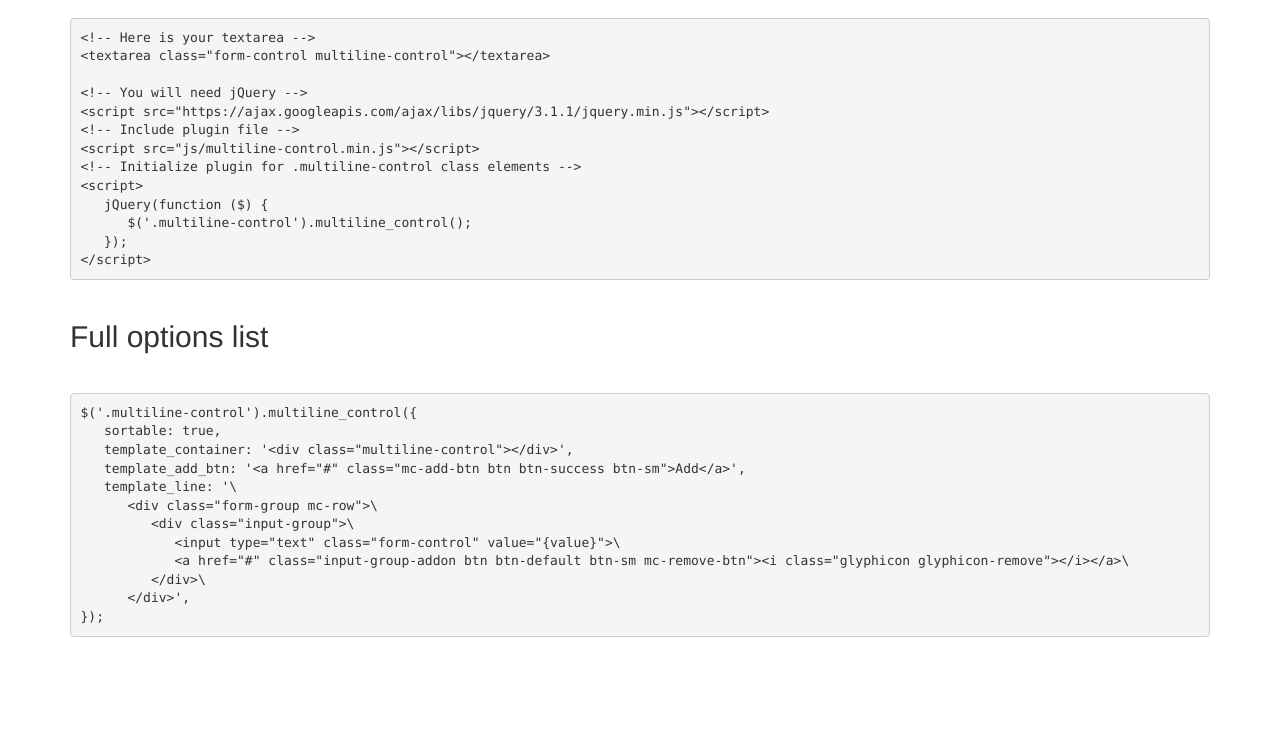
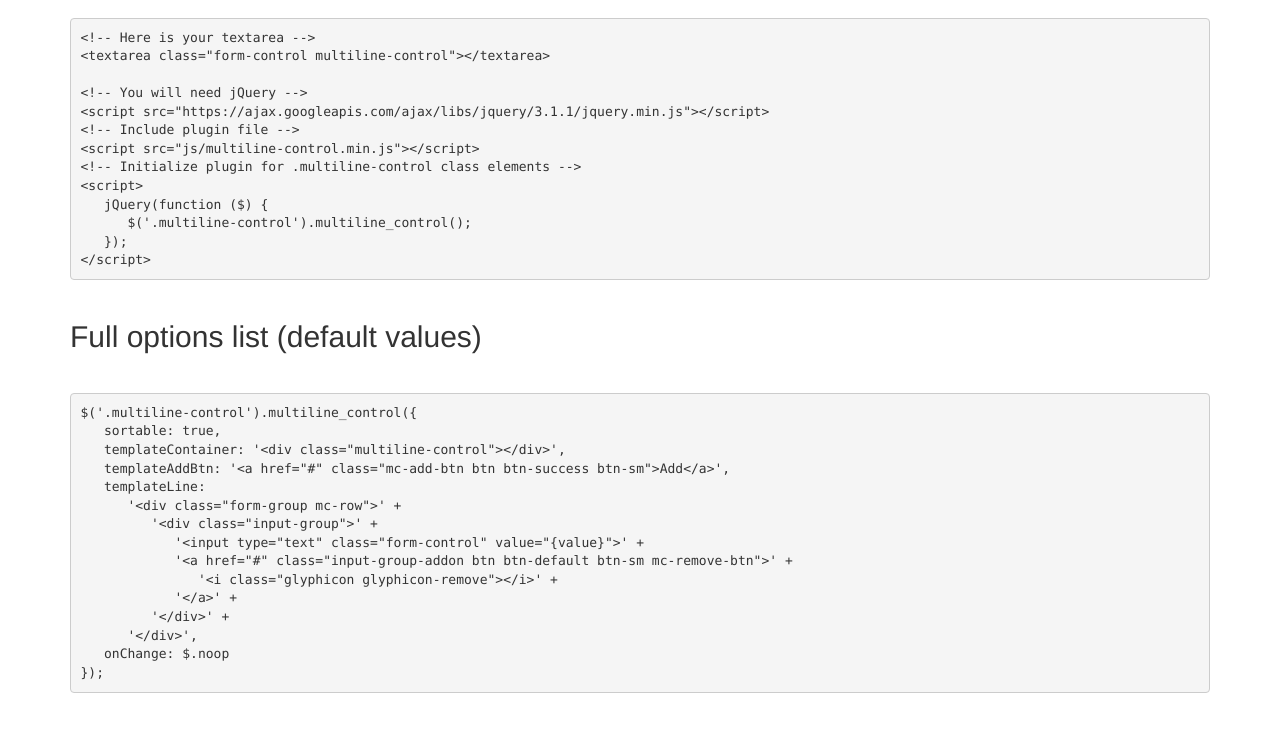
Before and after one commit to vedmant/multiline-control, a website: page demo/index.html in a window 1280 px wide. Shown: the part 446-1178 px from the top of the page. Drawn offline with nearby package versions, Linux system fonts and the light colour scheme.

Commit message:
Updated readme, some minor changes

```diff
--- a/demo/index.html
+++ b/demo/index.html
@@ -105,20 +105,23 @@ second@emai.com</textarea>
 &lt;/script&gt;
 </pre>
 
-   <h2>Full options list</h2>
+   <h2>Full options list (default values)</h2>
 
    <pre>
 $('.multiline-control').multiline_control({
    sortable: true,
-   template_container: '&lt;div class="multiline-control"&gt;&lt;/div&gt;',
-   template_add_btn: '&lt;a href="#" class="mc-add-btn btn btn-success btn-sm"&gt;Add&lt;/a&gt;',
-   template_line: '\
-      &lt;div class="form-group mc-row"&gt;\
-         &lt;div class="input-group"&gt;\
-            &lt;input type="text" class="form-control" value="{value}"&gt;\
-            &lt;a href="#" class="input-group-addon btn btn-default btn-sm mc-remove-btn"&gt;&lt;i class="glyphicon glyphicon-remove"&gt;&lt;/i&gt;&lt;/a&gt;\
-         &lt;/div&gt;\
-      &lt;/div&gt;',
+   templateContainer: '&lt;div class="multiline-control"&gt;&lt;/div&gt;',
+   templateAddBtn: '&lt;a href="#" class="mc-add-btn btn btn-success btn-sm"&gt;Add&lt;/a&gt;',
+   templateLine:
+      '&lt;div class="form-group mc-row"&gt;' +
+         '&lt;div class="input-group"&gt;' +
+            '&lt;input type="text" class="form-control" value="{value}"&gt;' +
+            '&lt;a href="#" class="input-group-addon btn btn-default btn-sm mc-remove-btn"&gt;' +
+               '&lt;i class="glyphicon glyphicon-remove"&gt;&lt;/i&gt;' +
+            '&lt;/a&gt;' +
+         '&lt;/div&gt;' +
+      '&lt;/div&gt;',
+   onChange: $.noop
 });
 </pre>
 
```
Also changed, not shown: README.md, dist/jquery.multiline-control.js, dist/jquery.multiline-control.min.js, src/jquery.multiline-control.js.
